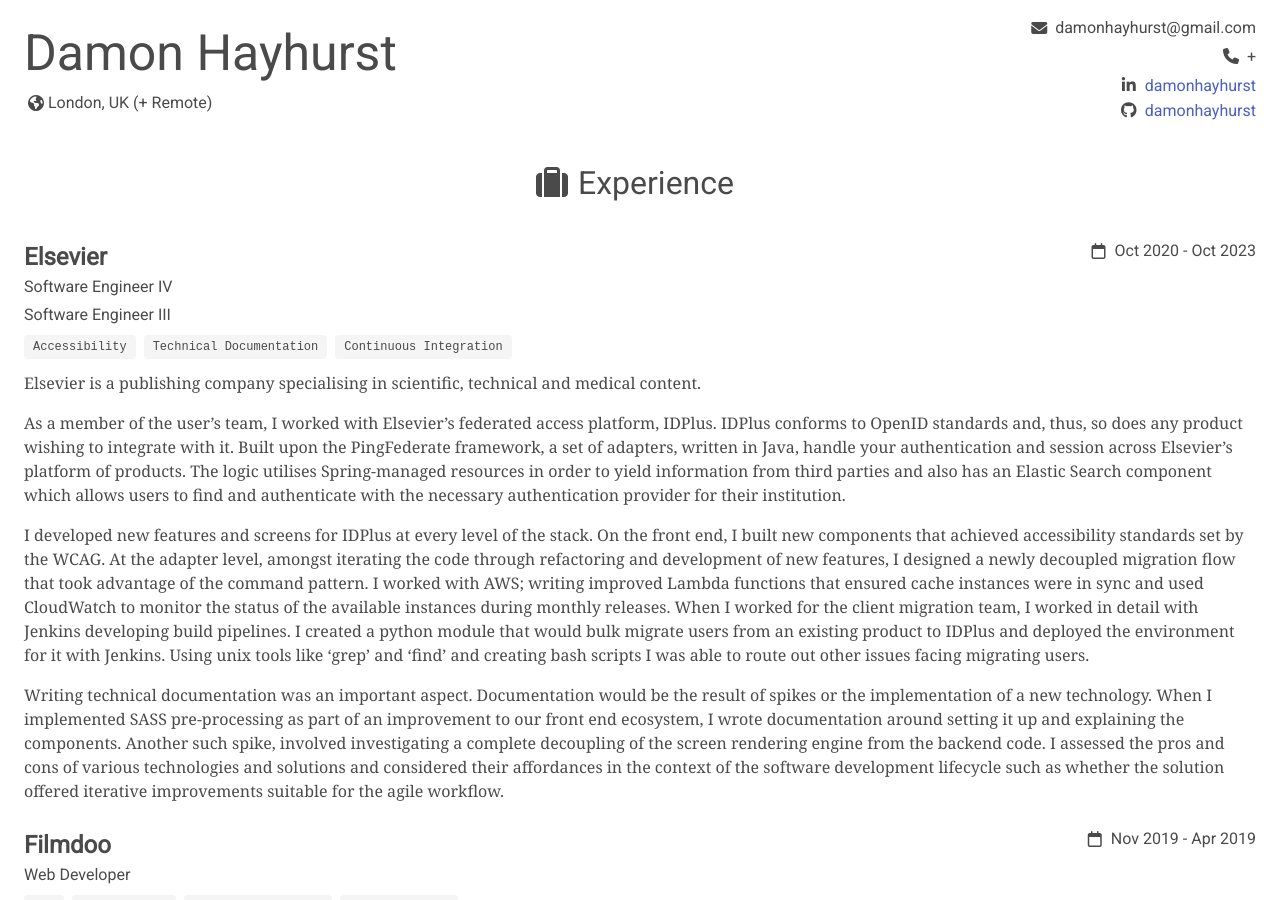
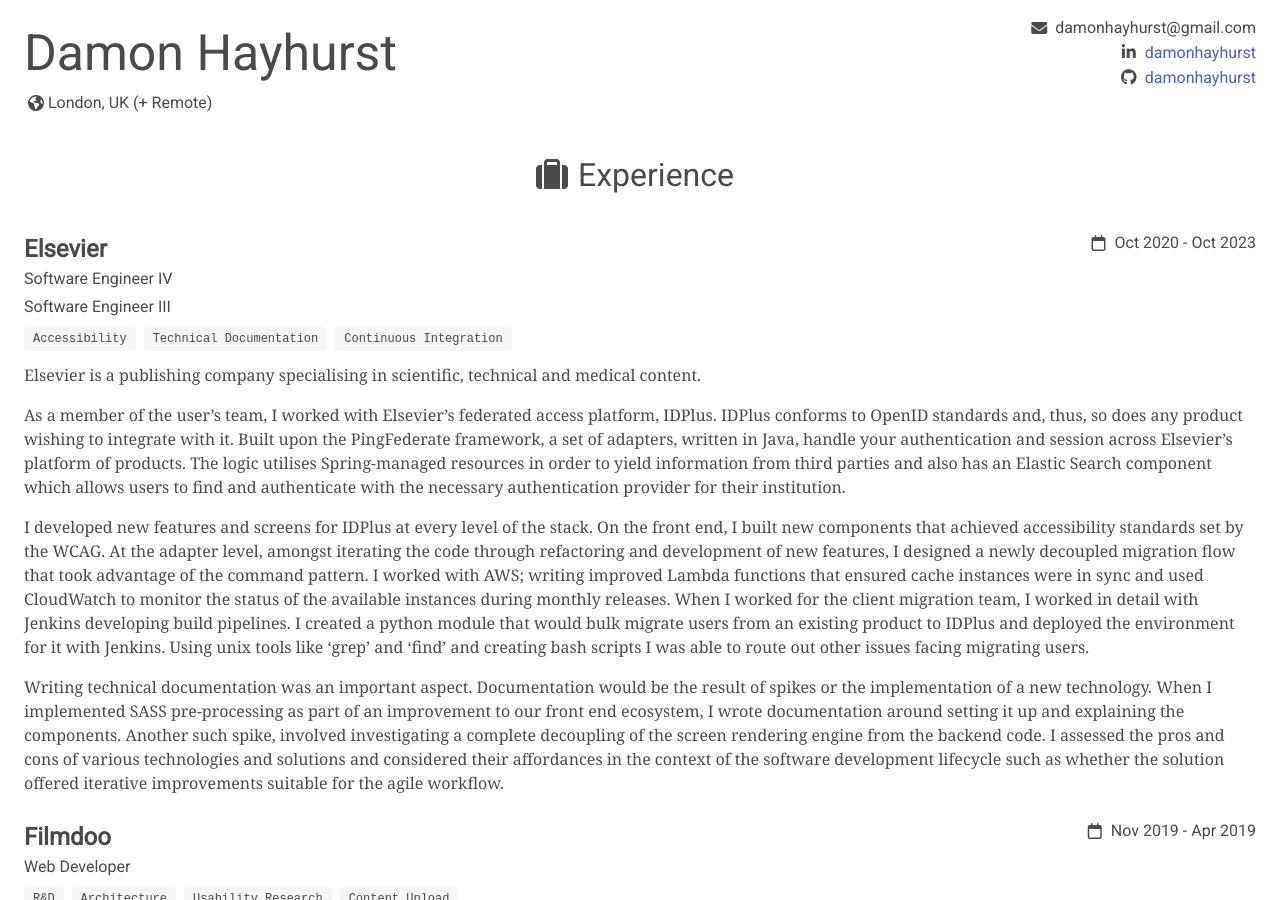
Before and after one commit to damonhayhurst/cv, a Jekyll site: the page built from README.md, in a window 1280 px wide and 900 px high. Built offline with Jekyll 4.4.1, drawn with Linux system fonts in a browser that asks for light colours; nearby versions of some CDN libraries.

Commit message:
update profile.yml and cv.html

```diff
--- a/_data/profile.yml
+++ b/_data/profile.yml
@@ -1,5 +1,5 @@
 location: London, UK (+ Remote)
 email: damonhayhurst@gmail.com
-telephone:
+# telephone:
 linkedin: damonhayhurst
 github: damonhayhurst
--- a/_layouts/cv.html
+++ b/_layouts/cv.html
@@ -1,5 +1,6 @@
 <!DOCTYPE html>
 <html>
+
 <head>
   <title>Damon Hayhurst - CV {{'now' | date: '%b %Y'}}</title>
   <link href="https://cdnjs.cloudflare.com/ajax/libs/bulma/0.9.4/css/bulma.min.css" rel="stylesheet">
@@ -12,21 +13,33 @@
   <link href="https://fonts.googleapis.com/css2?family=Arimo&family=Roboto&display=swap" rel="stylesheet">
   <link rel="shortcut icon" type="image/x-icon" href="favicon.ico">
 </head>
+
 <body>
   <div class="content px-5 py-4">
     <div class="profile columns pb-0">
       <div class="column is-three-fifths">
         <span class="name is-family-primary">{{page.title}}</span>
-          <div class="location icon-text is-family-primary"><span class="icon"><i class="fa fa-globe"></i></span>{{site.data.profile.location}}</div>
+        <div class="location icon-text is-family-primary"><span class="icon"><i
+              class="fa fa-globe"></i></span>{{site.data.profile.location}}</div>
       </div>
       <div class="contacts column is-family-primary is-two-fifths">
-          <div class="contact is-pulled-right icon-text"><span class="icon"><i class="fa fa-envelope"></i></span><span id="email">{{site.data.profile.email}}</span></div>
+        <div class="contact is-pulled-right icon-text"><span class="icon"><i class="fa fa-envelope"></i></span><span
+            id="email">{{site.data.profile.email}}</span></div>
         <div class="is-clearfix"></div>
-          <div class="contact is-pulled-right py-1 is-clearfixicon-text"><span class="icon"><i class="fa fa-phone pr-2"></i></span><span id="telephone">+{{site.data.profile.telephone}}</span></div>
+        {% if site.data.profile.telephone %}
+        <div class="contact is-pulled-right py-1 is-clearfixicon-text"><span class="icon"><i
+              class="fa fa-phone pr-2"></i></span><span id="telephone">+{{site.data.profile.telephone}}</span></div>
         <div class="is-clearfix"></div>
-          <div class="contact is-pulled-right py-1icon-text"><span class="icon"><i class="fa fa-linkedin pr-2"></i></span><span id="linkedin"><a href="{{'https://linkedin.com/in/' | append: site.data.profile.linkedin}}">{{site.data.profile.linkedin}}</a></span></div><br>
+        {% endif %}
+        <div class="contact is-pulled-right py-1icon-text"><span class="icon"><i
+              class="fa fa-linkedin pr-2"></i></span><span id="linkedin"><a
+              href="{{'https://linkedin.com/in/' | append: site.data.profile.linkedin}}">{{site.data.profile.linkedin}}</a></span>
+        </div><br>
         <div class="is-clearfix"></div>
-          <div class="contact is-pulled-right py-1icon-text"><span class="icon"><i class="fa fa-github pr-2"></i></span><span id="github"><a href="{{'https://github.com/' | append: site.data.profile.github}}">{{site.data.profile.github}}</a></span></div>
+        <div class="contact is-pulled-right py-1icon-text"><span class="icon"><i
+              class="fa fa-github pr-2"></i></span><span id="github"><a
+              href="{{'https://github.com/' | append: site.data.profile.github}}">{{site.data.profile.github}}</a></span>
+        </div>
         <div class="is-clearfix"></div>
       </div>
     </div>
@@ -76,4 +91,5 @@
       </div> -->
   </div>
 </body>
+
 </html>
```
Also changed, not shown: other parts of _layouts/cv.html (+4 -2 lines). Lines whose indentation alone changed are shown as unchanged.
